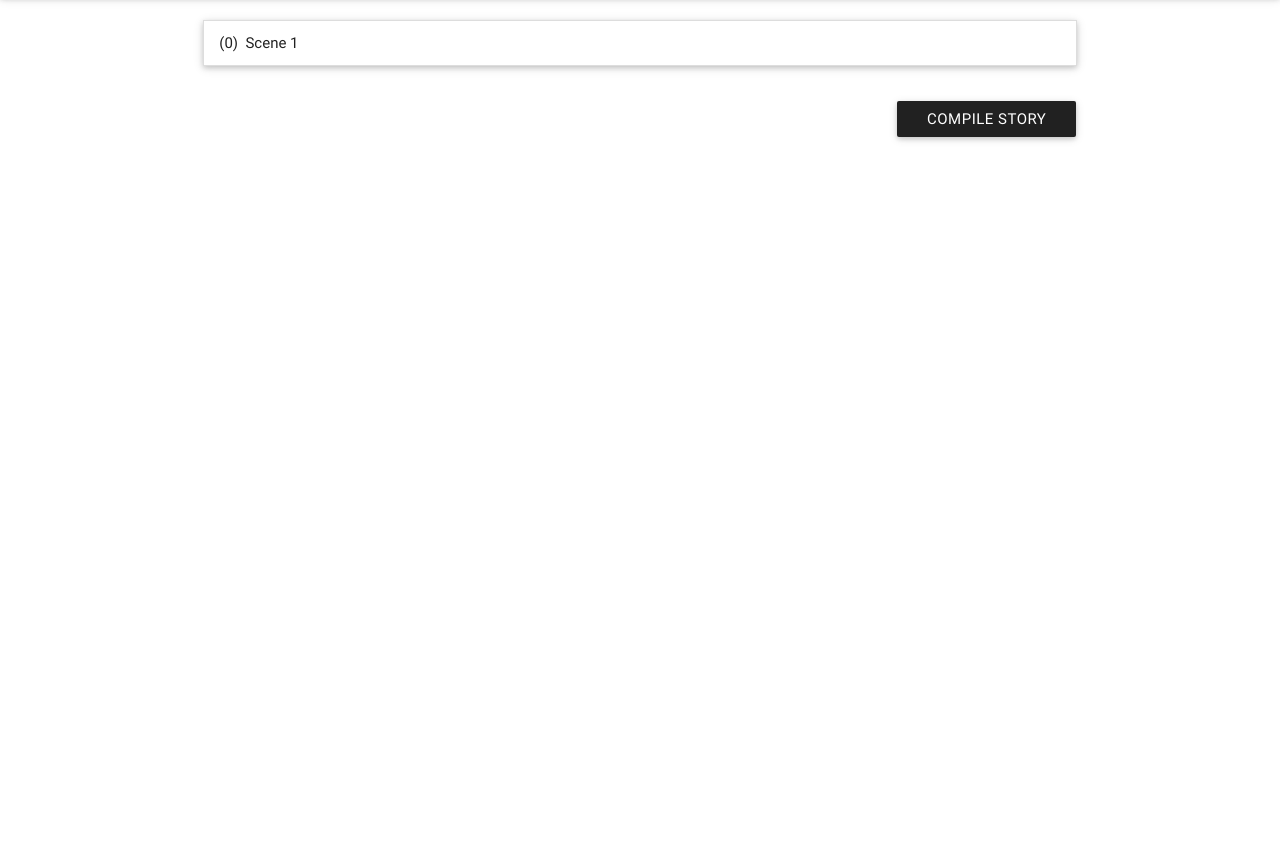
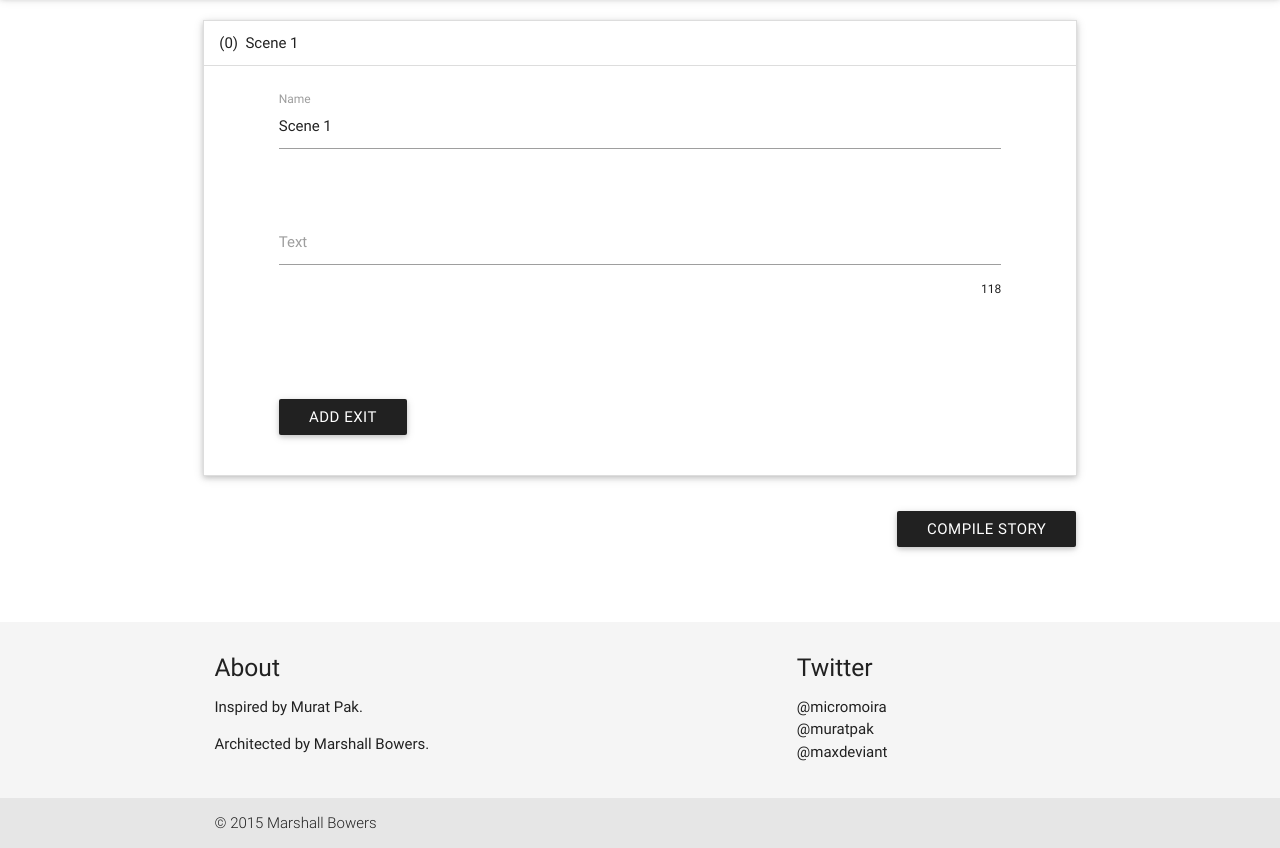
Before and after one commit to maxdeviant/micromoira, a website: page src/index.html in a window 1280 px wide. Shown: the part 67-915 px from the top of the page. Before the commit the page ends 800 px from the top, so only its background shows below. Drawn offline with nearby package versions, Linux system fonts and the light colour scheme; some packages are replaced by stand-ins of ours; files that its build step writes are made by us from their sources; files whose address does not match are found by name.

Commit message:
Add branding

```diff
--- a/src/css/style.css
+++ /dev/null
@@ -1,5 +0,0 @@
-.character-counter {
-    height: 1px;
-    float: right;
-    font-size: 12px;
-}
--- a/src/index.html
+++ b/src/index.html
@@ -12,9 +12,41 @@
     <nav class="grey darken-4" role="navigation">
         <div class="nav-wrapper container">
             <a class="brand-logo" href="#">M I C R O M O I R A</a>
+            <ul class="right">
+                <li><a href="https://github.com/maxdeviant/micromoira">GitHub</a></li>
+            </ul>
         </div>
     </nav>
-    <div class="container" ng-view></div>
+    <main class="container" ng-view></main>
+    <footer class="page-footer grey lighten-4">
+        <div class="container">
+            <div class="row">
+                <div class="col l6 s12">
+                    <h5 class="grey-text text-darken-4">About</h5>
+                    <p class="grey-text text-darken-4">
+                        Inspired by <a class="grey-text text-darken-4" href="http://undream.net/">Murat Pak</a>.
+                    </p>
+                    <p class="grey-text text-darken-4">
+                        Architected by <a class="grey-text text-darken-4" href="https://elliott.codes/">Marshall Bowers</a>.
+                    </p>
+                </div>
+                <div class="col l4 offset-l2 s12">
+                    <h5 class="grey-text text-darken-4">Twitter</h5>
+                    <ul>
+                        <li><a class="grey-text text-darken-4" href="https://twitter.com/micromoira">@micromoira</a></li>
+                        <li><a class="grey-text text-darken-4" href="https://twitter.com/muratpak">@muratpak</a></li>
+                        <li><a class="grey-text text-darken-4" href="https://twitter.com/maxdeviant">@maxdeviant</a></li>
+                    </ul>
+                </div>
+            </div>
+        </div>
+        <div class="footer-copyright">
+            <div class="container">
+                <span class="grey-text text-darken-4">&copy; 2015 Marshall Bowers</span>
+            </div>
+        </div>
+    </footer>
+
     <script src="../node_modules/angular/angular.min.js"></script>
     <script src="../node_modules/angular-route/angular-route.min.js"></script>
     <script src="../node_modules/jquery/dist/jquery.min.js"></script>
--- a/src/partials/editor.html
+++ b/src/partials/editor.html
@@ -1,8 +1,8 @@
 <div class="section">
     <div class="row">
         <ul class="collapsible" data-collapsible="accordion">
-            <li ng-repeat="scene in scenes">
-                <div class="collapsible-header">
+            <li ng-repeat="($index, scene) in scenes">
+                <div class="collapsible-header" ng-class="{active: $index === 0}">
                     <span>({{countChildren(scene)}})&nbsp;</span>
                     <span>{{scene.label}}</span>
                 </div>
```
Also changed, not shown: src/index.prod.html (+33 -1 lines), dist/css/style.css, dist/index.html (deleted), dist/partials/editor.html.
